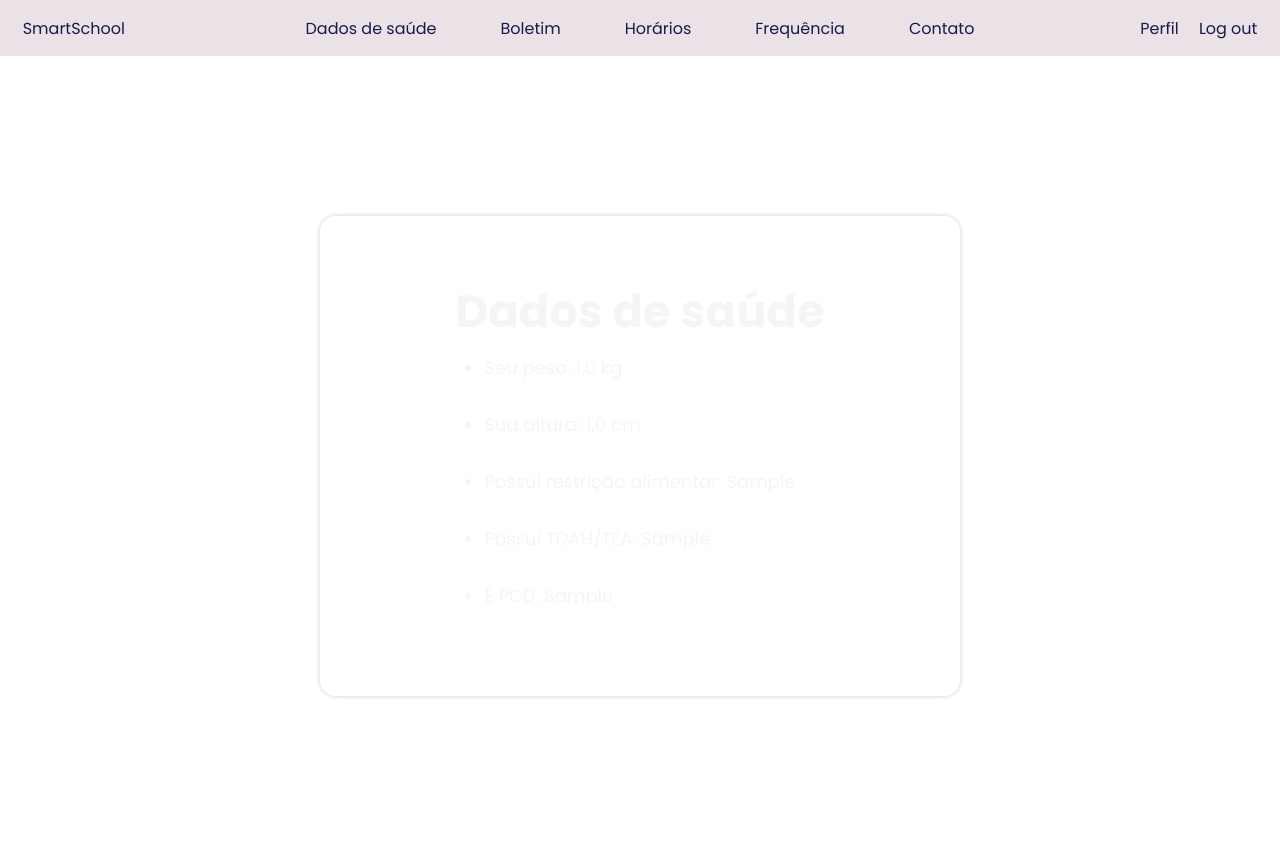
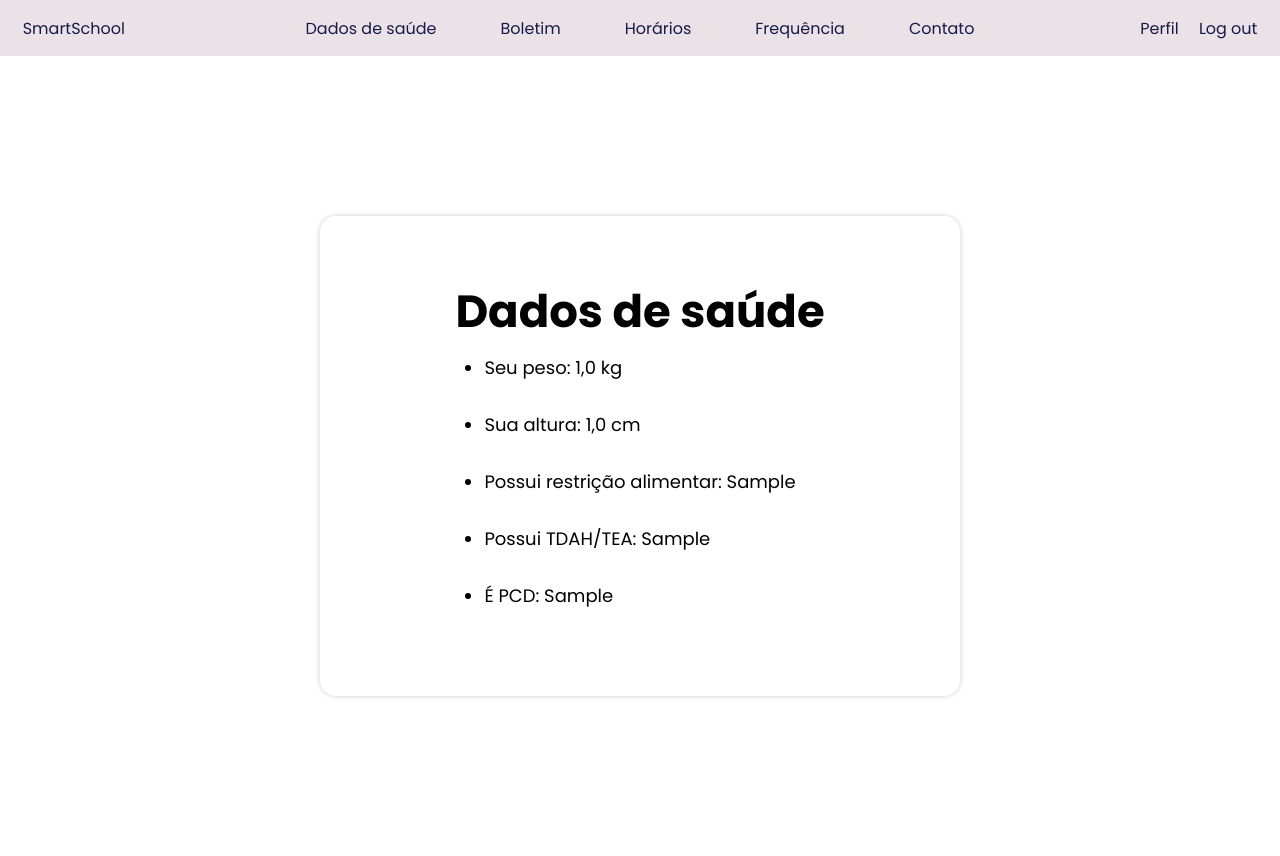
Before and after one commit to Manuelaamorim/smartSchool, a Django app: page /dadossaude/ in a window 1280 px wide. Run offline with Django 5.2, Linux system fonts and the light colour scheme; a user stored in the database is signed in; tables that the repository leaves empty hold one stand-in row (values such as "Sample post"); parts of the project's set-up code (start-up, migrations or seed data) failed here and were passed over.

Commit message:
ajustando cor fonte dados de saude

```diff
--- a/appsmartschool/static/css/style_dados_saude.css
+++ b/appsmartschool/static/css/style_dados_saude.css
@@ -73,7 +73,6 @@ body{
 
 .dados-titulo {
     font-size: 45px;
-    color: var(--font-color);
     font-weight: bold;
 }
 
@@ -82,7 +81,6 @@ body{
     margin-bottom: 1em;
     font-weight: 400;
     font-size: 18px;
-    color: var(--font-color);
     list-style-type: disc;
 }
 
@@ -91,7 +89,6 @@ body{
     margin-bottom: 10px;
     font-weight: 400;
     font-size: 18px;
-    color: var(--font-color);
     list-style-type: disc;
 
 }
```
